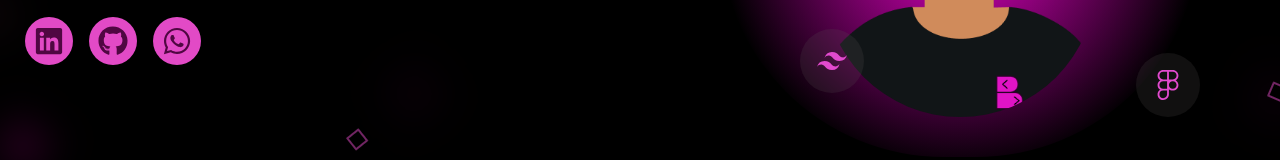
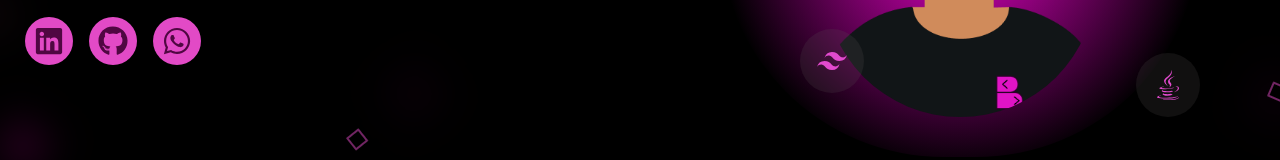
Before and after one commit to RiqueBruno/RiqueBruno, a React (Vite) app: page / in a window 1280 px wide. Shown: the part 515-675 px from the top of the page. Built offline with nearby package versions, Linux system fonts and the light colour scheme.

Commit message:
feat: add Java skill in AvatarHome

```diff
--- a/src/components/AvatarHome/AvatarHome.tsx
+++ b/src/components/AvatarHome/AvatarHome.tsx
@@ -1,6 +1,6 @@
-import avatar from '../../assets/images/Avatar.webp';
-import TechIcon from '../Skill/Skill';
-import '../../styles/Bg.css';
+import avatar from "../../assets/images/Avatar.webp";
+import TechIcon from "../Skill/Skill";
+import "../../styles/Bg.css";
 
 type AvatarHomeProps = {
   darkMode: boolean;
@@ -15,28 +15,28 @@ export default function AvatarHome({ darkMode }: AvatarHomeProps) {
         <TechIcon
           name="React"
           size={30}
-          color={darkMode ? '#E24ACE' : '#FFFFFF'}
+          color={darkMode ? "#E24ACE" : "#FFFFFF"}
         />
       </div>
       <div className="absolute z-30 dark:bg-transparent bg-secondary-light h-16 w-16 flex items-center justify-center rounded-full right-0 bottom-10">
         <TechIcon
-          name="Figma"
+          name="Java"
           size={30}
-          color={darkMode ? '#E24ACE' : '#FFFFFF'}
+          color={darkMode ? "#E24ACE" : "#FFFFFF"}
         />
       </div>
       <div className="absolute z-30 dark:bg-transparent bg-secondary-light h-16 w-16 flex items-center justify-center rounded-md top-6 right-6">
         <TechIcon
           name="TypeScript"
           size={30}
-          color={darkMode ? '#E24ACE' : '#FFFFFF'}
+          color={darkMode ? "#E24ACE" : "#FFFFFF"}
         />
       </div>
       <div className="absolute z-30 dark:bg-transparent bg-secondary-light h-16 w-16 flex items-center justify-center rounded-full left-20 bottom-16">
         <TechIcon
           name="Tailwind"
           size={30}
-          color={darkMode ? '#E24ACE' : '#FFFFFF'}
+          color={darkMode ? "#E24ACE" : "#FFFFFF"}
         />
       </div>
       <div className="w-full h-full p-6 max-w-xs max-h-xs mx-auto z-20">
```
